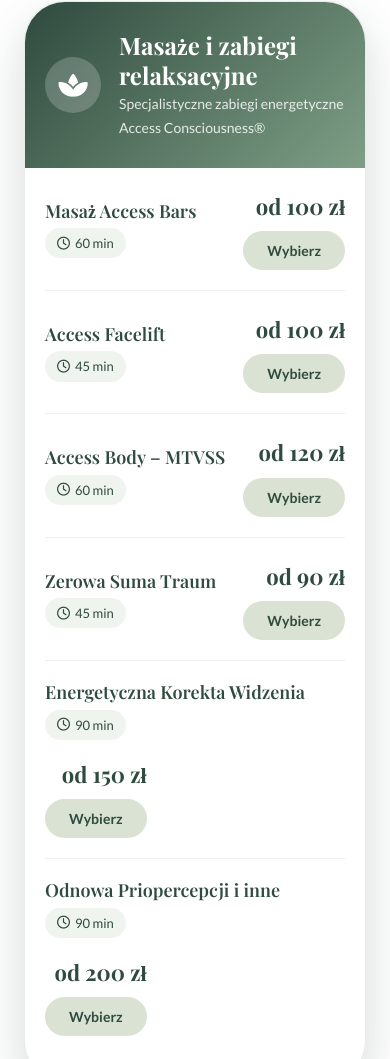
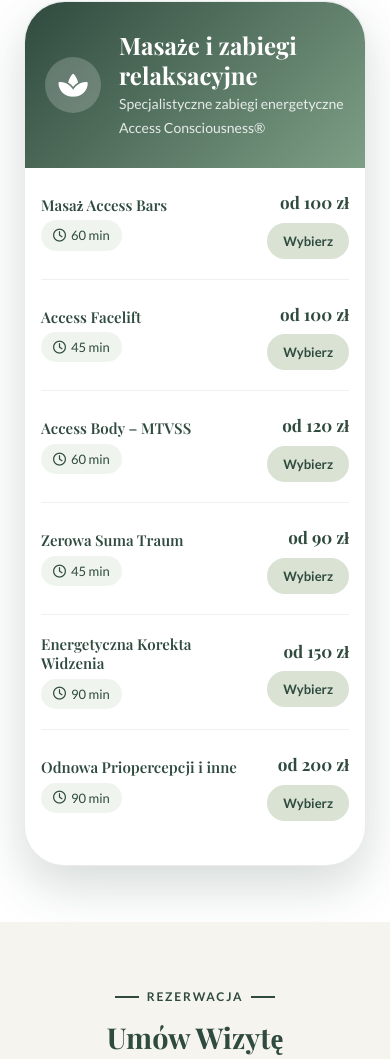
Before and after one commit to karwyss/accessbar_, a plain HTML site: page index.html in a window 390 px wide. Shown: the part 4346-5405 px from the top of the page. Drawn offline with nearby package versions, Linux system fonts and the light colour scheme; a web font is replaced by a local one.

Commit message:
renewal2

```diff
--- a/index.html
+++ b/index.html
@@ -327,6 +327,7 @@
             box-shadow: var(--shadow-md);
             display: flex; align-items: center; gap: 12px;
             min-width: 200px;
+            z-index: 2;
         }
         .hero-card-float-icon {
             width: 44px; height: 44px;
@@ -540,10 +541,16 @@
             justify-content: space-between;
             align-items: center;
             gap: 16px;
-            flex-wrap: wrap;
+            flex-wrap: nowrap;
+        }
+        .service-item-info {
+            flex: 1;
+            min-width: 0;
         }
         .service-item-info h5 {
             font-size: 18px; font-weight: 600; color: var(--dark); margin-bottom: 6px;
+            white-space: normal;
+            word-break: break-word;
         }
         .service-meta {
             display: flex; align-items: center; gap: 8px;
@@ -555,12 +562,20 @@
             padding: 4px 12px;
             border-radius: 30px;
             font-size: 13px; font-weight: 500;
-        }
-        .service-price-box { text-align: right; }
+            white-space: nowrap;
+        }
+        .service-price-box {
+            text-align: right;
+            flex-shrink: 0;
+            display: flex;
+            flex-direction: column;
+            align-items: flex-end;
+            gap: 6px;
+        }
         .service-price-box .price {
-            font-size: 22px; font-weight: 700; color: var(--primary);
+            font-size: 20px; font-weight: 700; color: var(--primary);
             font-family: 'Playfair Display', serif;
-            margin-bottom: 6px;
+            white-space: nowrap;
         }
         .btn-select {
             padding: 9px 22px;
@@ -590,8 +605,6 @@
             overflow: visible;
             max-width: 900px;
             margin: 0 auto;
-            position: relative;
-            z-index: 1;
         }
 
         .booking-header {
@@ -1015,7 +1028,8 @@
         /* ========== RESPONSIVE ========== */
         @media (max-width: 1024px) {
             .hero-container { grid-template-columns: 1fr; gap: 40px; }
-            .hero-image-wrap { display: none; }
+            .hero-image-wrap { display: none !important; visibility: hidden !important; }
+            .hero-card-float { display: none !important; visibility: hidden !important; }
             .therapist-grid { grid-template-columns: 1fr; gap: 40px; }
             .therapist-img-wrap { max-width: 320px; margin: 0 auto; }
             .about-features { grid-template-columns: 1fr 1fr; }
@@ -1035,23 +1049,23 @@
             .info-grid { grid-template-columns: 1fr; }
             .booking-form, .about-content { padding: 24px 20px; }
             .therapist-grid, .service-card-header { padding: 28px 20px; }
-            .service-items { padding: 0 20px 24px; }
+            .service-items { padding: 0 16px 24px; }
+            .service-item-row { gap: 10px; }
+            .service-item-info h5 { font-size: 15px; }
+            .service-price-box .price { font-size: 17px; }
+            .btn-select { padding: 8px 14px; font-size: 13px; }
             .gallery-featured { grid-template-columns: 1fr; }
             .gallery-small { grid-template-columns: 1fr; }
             .social-float { display: none; }
             .hero-container { text-align: center; }
             .hero-buttons { justify-content: center; }
             .hero-stats { justify-content: center; }
-            /* Mobile dropdown z-index fix: stacked form groups need correct order */
             .form-grid .form-group:nth-child(1) { z-index: 400; }
             .form-grid .form-group:nth-child(2) { z-index: 300; }
             .form-grid .form-group:nth-child(3) { z-index: 500 !important; }
             .form-grid .form-group:nth-child(4) { z-index: 200 !important; }
             .form-grid .form-group:nth-child(5) { z-index: 100 !important; }
-            /* Dropdowns should always be on top */
-            .select-dropdown { z-index: 99999 !important; }
-            /* Limit dropdown height on mobile */
-            .select-dropdown { max-height: 280px; }
+            .select-dropdown { z-index: 99999 !important; max-height: 280px; }
         }
 
         /* Sticky nav – mobile slide-in */
```
